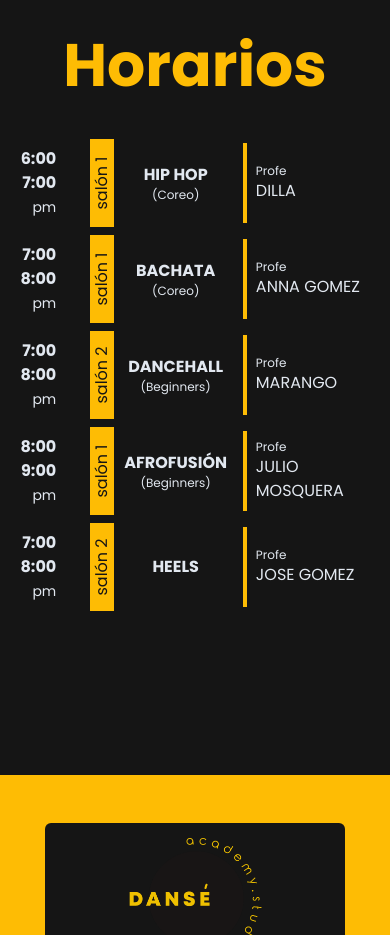
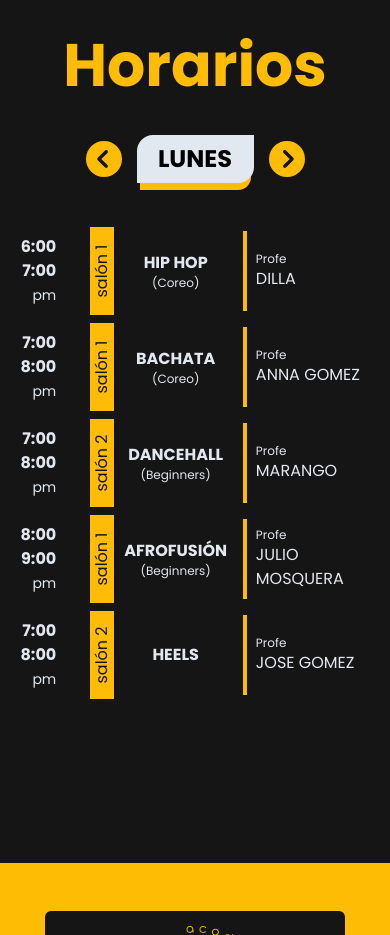
Before and after one commit to manugomz/Danse_Academy, a React (Vite) app in the folder DanseAcademy/: page / in a window 390 px wide. Shown: the part 3300-4235 px from the top of the page. Built offline with nearby package versions, Linux system fonts and the light colour scheme.

Commit message:
Schedule days fully functional and responsive

```diff
--- a/DanseAcademy/src/components/DaysForDesktop.jsx
+++ b/DanseAcademy/src/components/DaysForDesktop.jsx
@@ -1,42 +1,31 @@
-import React from 'react'
+import React from "react";
 
-export default function DaysForDesktop({setDayForSchedule, daysForSchedule, daysSpanish}) {
-
-  const days=daysSpanish;
+export default function DaysForDesktop({ daysSpanish, setCurrentDay, currentDay }) {
+  const days = daysSpanish;
 
   const styles = {
     button: `z-20 rounded-tl-2xl rounded-br-2xl px-5 py-2 ring-0
             transition-all ease-in font-bold
-            [&>h3]:text-yellow-dark [&>h3]:hover:text-gray-dark [&>h3]:focus:text-gray-dark
-            hover:scale-110  hover:bg-yellow-dark
-            focus:shadow-[0px_10px_0px_-3px_#FFF] focus:text-gray-dark focus:bg-yellow-dark`,
-
-    day: "text-bold w-full text-center text-lg lg:text-2xl text-gray-dark"
+            [&>p]:text-yellow-dark [&>p]:hover:text-gray-dark [&>p]:focus:text-gray-dark
+            hover:scale-110  hover:bg-yellow-dark`,
+    selectedDay: `shadow-[0px_10px_0px_-3px_#FFF] [&>p]:text-gray-dark bg-yellow-dark`,
+    singleDay:
+      "text-bold w-full text-center text-lg lg:text-2xl text-gray-dark",
+    daysDesktop: `mb-16 hidden justify-center
+          lg:gap-10 lg:px-5 xl:flex
+          2xl:gap-20`
   };
 
-
   return (
-    <div className="mb-16 hidden justify-center
-      lg:gap-10 lg:px-5
-      md:flex CAMBIAR A xl:flex
-      2xl:gap-20">
-        {days.map((day, i) => {
-          return i === 0 ? (
-            <button
-              onClick={() => setDayForSchedule(daysForSchedule[i])}
-              className={styles.button}
-              key={day}>
-              <h3 className={styles.day}>{day}</h3>
-            </button>
-          ) : (
-            <button
-              onClick={() => setDayForSchedule(daysForSchedule[i])}
-              className={styles.button}
-              key={day}>
-              <h3 className={styles.day}>{day}</h3>
-            </button>
-          );
-        })}
-      </div>
-  )
+    <div className={styles.daysDesktop}>
+      {days.map((day, i) => (
+        <button
+          onClick={() => setCurrentDay(i)}
+          className={`${styles.button} ${currentDay === i ? styles.selectedDay : null}`}
+          key={day}>
+          <p className={styles.singleDay}>{day}</p>
+        </button>
+      ))}
+    </div>
+  );
 }
--- a/DanseAcademy/src/components/DaysForMobile.jsx
+++ b/DanseAcademy/src/components/DaysForMobile.jsx
@@ -1,22 +1,48 @@
-import React from 'react'
+import React, { useState } from "react";
 
-export default function DaysForMobile({setDayForSchedule, daysForSchedule, daysSpanish}) {
-  const days=daysSpanish;
+import { FaCircleChevronLeft, FaCircleChevronRight } from "react-icons/fa6";
+
+export default function DaysForMobile({ daysSpanish, currentDay, setCurrentDay }) {
+  const styles = {
+    arrowButton: "hover:scale-125 ease-in-out transition-all",
+
+    carousel:
+      "w-[60%] self-center flex justify-around items-center mb-10 xl:hidden",
+
+    day: `rounded-br-2xl rounded-tl-2xl bg-slate-200 px-5 py-2 w-1/2
+    text-center text-2xl font-bold  shadow-[0px_10px_0px_-3px_#FEBC04]`,
+
+    icon: `h-10 text-4xl text-yellow-dark`
+  };
+
+  const days = daysSpanish;
+
+  const clickArrow = side => {
+    const daysForMod = days.length;
+    let newCurrentDay;
+
+    if (side === "left") {
+      newCurrentDay = currentDay ? currentDay - 1 : daysForMod - 1;
+    }
+    if (side === "right") {
+      newCurrentDay = (currentDay + 1) % daysForMod;
+    }
+    setCurrentDay(newCurrentDay);
+
+    console.log(currentDay, days[currentDay]);
+  };
 
   return (
-    <div className='self-center w-[30%] '>
-
+    <div className={styles.carousel}>
+      <button className={styles.arrowButton} onClick={() => clickArrow("left")}>
+        <FaCircleChevronLeft className={styles.icon} />
+      </button>
+      <div className={styles.day}>{days[currentDay]}</div>
+      <button
+        className={styles.arrowButton}
+        onClick={() => clickArrow("right")}>
+        <FaCircleChevronRight className={styles.icon} />
+      </button>
     </div>
-  )
+  );
 }
-
-
-
-{/* <div
-className="mb-10
-bg-yellow-dark px-5 py-2 rounded-br-2xl rounded-tl-2xl
-text-center text-2xl font-bold  text-gray-dark
-shadow-[0px_10px_0px_-3px_#FFF]
-xl:hidden">
-Lunes
-</div> */}
--- a/DanseAcademy/src/components/NavigationDesktop.jsx
+++ b/DanseAcademy/src/components/NavigationDesktop.jsx
@@ -0,0 +1,9 @@
+import React from 'react'
+
+export default function NavigationDesktop() {
+  return (
+    <div>
+
+    </div>
+  )
+}
--- a/DanseAcademy/src/container/Schedule.jsx
+++ b/DanseAcademy/src/container/Schedule.jsx
@@ -7,7 +7,8 @@ import DaysForDesktop from "../components/DaysForDesktop";
 import DaysForMobile from "../components/DaysForMobile";
 
 const Schedule = forwardRef((props, ref) => {
-  const [dayForSchedule, setDayForSchedule] = useState("monday");
+
+  const [currentDay, setCurrentDay] = useState(0);
 
   const daysForSchedule = [
     "monday",
@@ -37,10 +38,10 @@ const Schedule = forwardRef((props, ref) => {
         Horarios
       </h2>
       {/*Days for computer */}
-      <DaysForDesktop setDayForSchedule={setDayForSchedule} daysForSchedule={daysForSchedule} daysSpanish={daysSpanish}/>
+      <DaysForDesktop daysSpanish={daysSpanish} currentDay={currentDay} setCurrentDay={setCurrentDay}/>
       {/*Days for mobile */}
-      <DaysForMobile/>
-      <Table day={dayForSchedule} />
+      <DaysForMobile daysSpanish={daysSpanish} currentDay={currentDay} setCurrentDay={setCurrentDay}/>
+      <Table day={daysForSchedule[currentDay]} />
     </section>
   );
 });
```
